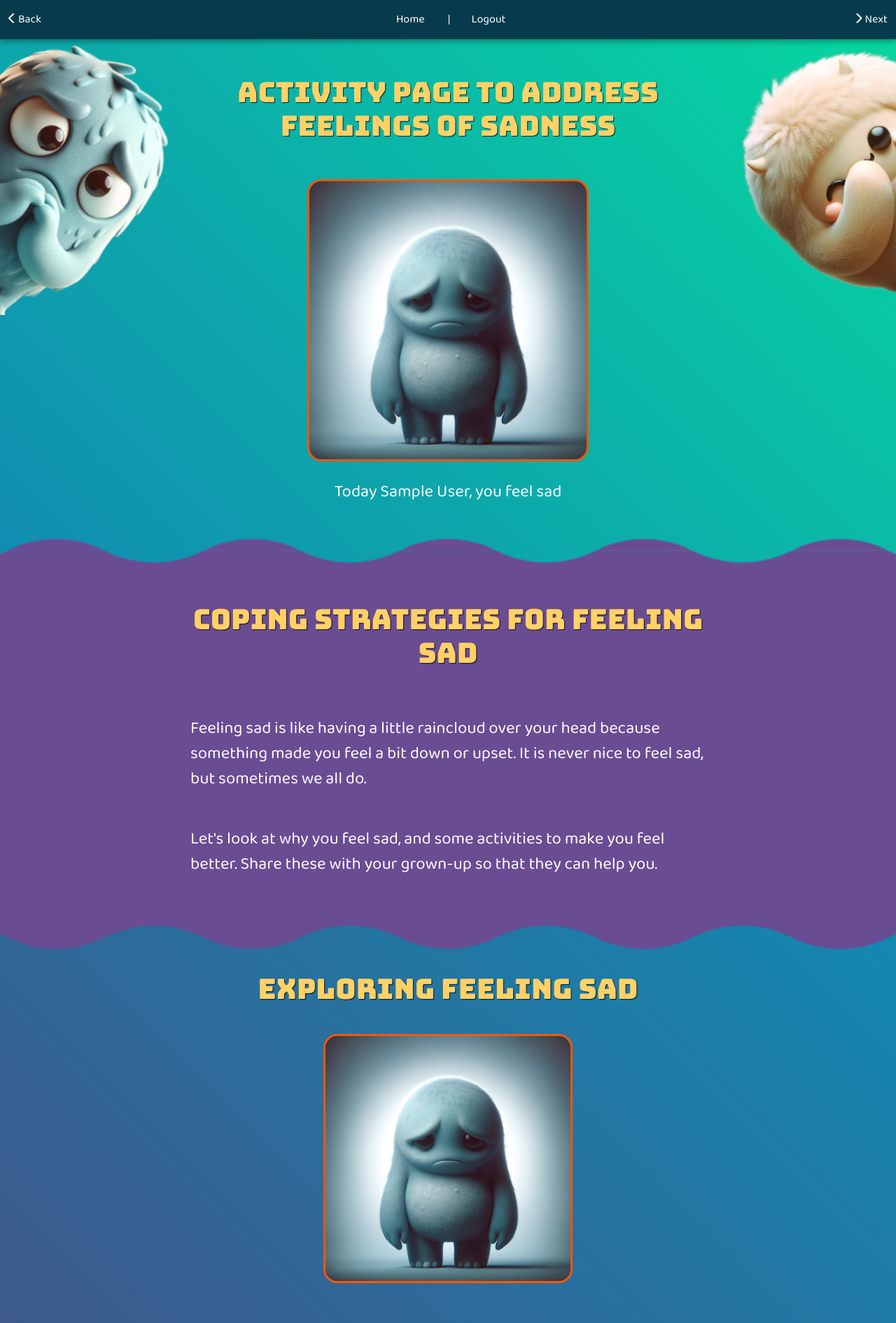
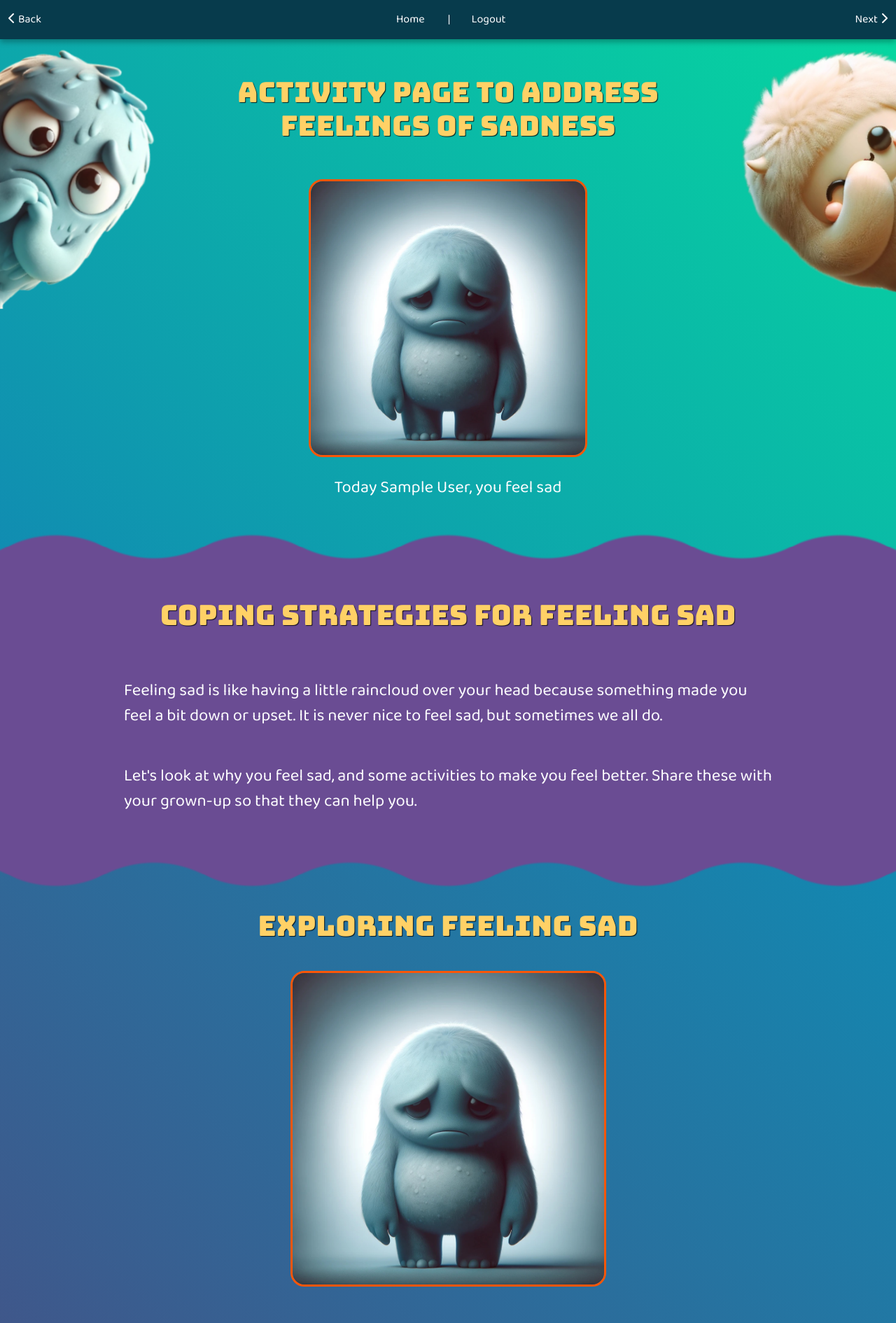
Before and after one commit to CallyKilduff123/mood_monsters, a Flask app: page /sad_page/1 in a window 1280 px wide. Shown: the top 1890 px of the page at 70% size. Run offline with Flask 3, Linux system fonts and the light colour scheme; the visitor is signed in with stand-in values (Sample User, id 1); data that the repository does not hold is empty; some libraries are stand-ins or nearby versions.

Commit message:
updates to styling across site particularly to do with resonsiveness

```diff
--- a/application/static/css/styles.css
+++ b/application/static/css/styles.css
@@ -38,27 +29,35 @@
     /*min-height: 100vh;*/
 }
 
-.spacer {
+/* fixes issue with space below monster images */
+.spacer-register {
+  height: 180px; /* add empty space below registration form */
+}
+
+.spacer-login {
   height: 580px; /* add empty space below login form */
 }
 
-.container, .container-fluid {
-    position: relative;
-    z-index: 1; /* text and containers above images */
+.spacer-mood {
+  height: 1010px; /* add empty space to mood diary with no entries */
 }
 
-.monster-image {
+/*.container, .container-fluid {
+    position: relative;
+    z-index: 1;
+}*/
+
+.monster-image, .monster-image-footer {
     position: absolute;
     width: 20vw;
     height: auto;
-    z-index: 2; /* image behind content */
+    z-index: 1;
 }
 
 .text-content {
     position: relative; /* Ensures z-index is effective */
-    z-index: 3; /* Highest to ensure it appears above images */
+    z-index: 2; /* Highest to ensure it appears above images */
  }
-
 
 .top-left { top: 0; left: 0; }
 .one-third-left { top: 40%; left: 0; transform: translateY(-50%); }
--- a/application/templates/10_mood_diary.html
+++ b/application/templates/10_mood_diary.html
@@ -22,9 +22,10 @@
                     </div>
                 {% endfor %}
             {% else %}
-                <div class="col-12">
-                    <p class="colour-light">No moods logged yet.</p>
+                <div>
+                    <p class="colour-light text-center">No moods logged yet.</p>
                 </div>
+            <div class="spacer-mood"></div>
             {% endif %}
         </div>
     </div>
--- a/application/templates/2_login.html
+++ b/application/templates/2_login.html
@@ -54,7 +54,7 @@
                 </div>
             </div>
         </div>
-    <div class="spacer"></div>
+    <div class="spacer-login"></div>
     </div>
 </div>
 
--- a/application/templates/3_register.html
+++ b/application/templates/3_register.html
@@ -52,9 +52,10 @@
 
                 </form>
                 <!-- form ends -->
+            </div>
 
-            </div>
         </div>
+        <div class="spacer-register"></div>
     </div>
 </div>
 
--- a/application/templates/6_sad_page.html
+++ b/application/templates/6_sad_page.html
@@ -7,7 +7,7 @@
             <h1 class="text-center titles colour-2 pb-4">Activity page to address feelings of sadness</h1>
         </div>
     </div>
-    <div class="row justify-content-center">
+    <div class="row justify-content-center px-2">
         <!-- Sad Monster -->
         <div class="col-lg-4 col-md-6 mb-5">
             <img class="img-fluid rounded border custom-border mt-3 mb-3" src="/static/images/2_sad_monster.jpeg" alt="Sad Monster">
@@ -20,7 +20,7 @@
 <div class="container-fluid">
     <div class="container">
         <div class="row justify-content-center pt-1">
-            <div class="col-md-8">
+            <div class="col-md-10">
                 <h1 class="text-center titles colour-2">Coping Strategies for Feeling Sad</h1>
                 <div class="pt-5">
                     <p class="colour-light">Feeling sad is like having a little raincloud over your head because something made you feel a bit down or upset.
@@ -37,8 +37,8 @@
 <div class="container-fluid wave-top-bottom gradient-colour-2 pb-2 mb-2">
     <div class="container pb-5">
         <div class="row justify-content-center py-5">
-            <div class="col-md-8 py-5">
-                <h1 class="text-center p-4 titles colour-2">Exploring Feeling Sad</h1>
+            <div class="col-md-10 py-5">
+                <h1 class="text-center py-4 titles colour-2">Exploring Feeling Sad</h1>
                 <div class="row justify-content-center">
                 <!-- Mood Journal Image -->
                     <div class="col-lg-6 col-md-6 pt-2">
@@ -79,7 +79,7 @@
 <div class="container-fluid pb-0">
     <div class="container">
         <div class="row justify-content-center">
-            <div class="col-md-8">
+            <div class="col-md-10">
                 <h1 class="text-center pb-4 titles colour-2">Activity for when you feel sad</h1>
                 <div class="row justify-content-center">
                 <!-- Activity Image -->
@@ -101,8 +101,8 @@
 <div class="container-fluid wave-top-bottom gradient-colour-1 pt-3 pb-2 mb-2">
     <div class="container pb-5">
         <div class="row justify-content-center py-5">
-            <div class="col-md-8 py-5">
-                <h1 class="text-center p-4 titles colour-2">Sad Animal Fact</h1>
+            <div class="col-md-10 py-5">
+                <h1 class="text-center py-4 titles colour-2">Sad Animal Fact</h1>
                 <div class="row justify-content-center">
                 <!-- Animal Fact Image -->
                     <div class="col-lg-6 col-md-6 pt-2">
@@ -120,16 +120,16 @@
 
 <!-- Links Section (No Wave) -->
 <div class="container-fluid pb-5">
-    <div class="d-flex justify-content-center align-items-center">
-        <div class="col-md-8 text-center">
+    <div class="d-flex justify-content-center align-items-center pb-5">
+        <div class="col-md-10 text-center pb-3">
             <!-- buttons -->
-            <div class="btn btn-primary rounded-pill border-2 m-1 px-3 py-2 fixed-width-wide">
+            <div class="btn btn-primary rounded-pill border-2 m-1 px-4 py-2 mb-5 fixed-width-wide">
                 <a href="{{ url_for('child_dashboard', family_id=family_id) }}">Back to my mood monsters</a>
             </div>
-            <div class="btn btn-primary rounded-pill border-2 m-1 px-3 py-2 fixed-width-wide">
+            <div class="btn btn-primary rounded-pill border-2 m-1 px-4 py-2 mb-5 fixed-width-wide">
                 <a href="{{ url_for('mood_diary', family_id=family_id) }}">I want to see my mood diary</a>
             </div>
-            <div class="btn btn-primary rounded-pill border-2 m-1 px-3 py-2 fixed-width-wide">
+            <div class="btn btn-primary rounded-pill border-2 m-1 px-4 py-2 mb-5 fixed-width-wide">
                 <a href="#">I want to see my badges</a>
             </div>
         </div>
--- a/application/templates/layout-pre-login.html
+++ b/application/templates/layout-pre-login.html
@@ -36,6 +36,7 @@
     <img src="{{ url_for('static', filename='images/monster-one-third-right.png') }}" class="monster-image one-third-right">
     <img src="{{ url_for('static', filename='images/monster-two-thirds-right.png') }}" class="monster-image two-thirds-right">
     <img src="{{ url_for('static', filename='images/monster-bottom-right.png') }}" class="monster-image bottom-right">
+    <img src="{{ url_for('static', filename='images/monster-bottom-center.png') }}" class="monster-image-footer bottom-center">
 
 {% block body_content %}
 {% endblock %}
--- a/application/templates/layout.html
+++ b/application/templates/layout.html
@@ -26,7 +26,7 @@
           <a class="nav-link p-0 {% if page == 'login' %}active{% endif %}" aria-current="page" href="/logout">Logout</a>
       </div>
       <div class="d-flex">
-          <a class="nav-link p-0" href="#"><i class="fa-solid fa-chevron-right  me-1"></i>Next</a> <!-- Placeholder - code needs adjusting to go forward to next page -->
+          <a class="nav-link p-0" href="#">Next<i class="fa-solid fa-chevron-right  ms-1"></i></a> <!-- Placeholder - code needs adjusting to go forward to next page -->
       </div>
   </div>
 </nav>
@@ -45,6 +45,7 @@
     <img src="{{ url_for('static', filename='images/monster-two-thirds-right.png') }}" class="monster-image two-thirds-right">
     -->
     <img src="{{ url_for('static', filename='images/monster-bottom-right.png') }}" class="monster-image bottom-right">
+    <img src="{{ url_for('static', filename='images/monster-bottom-center.png') }}" class="monster-image-footer bottom-center">
 
 {% block body_content %}
 {% endblock %}
```
Also changed, not shown: other parts of application/static/css/styles.css (+45 -30 lines), application/templates/1_home.html (+5 -5 lines), application/templates/4_grownup_dashboard.html (+8 -8 lines), application/templates/5_child_dashboard.html (+7 -7 lines), application/static/images/monster-bottom-center.png (added), application/static/images/monster-top-left.png, 2 other files.
